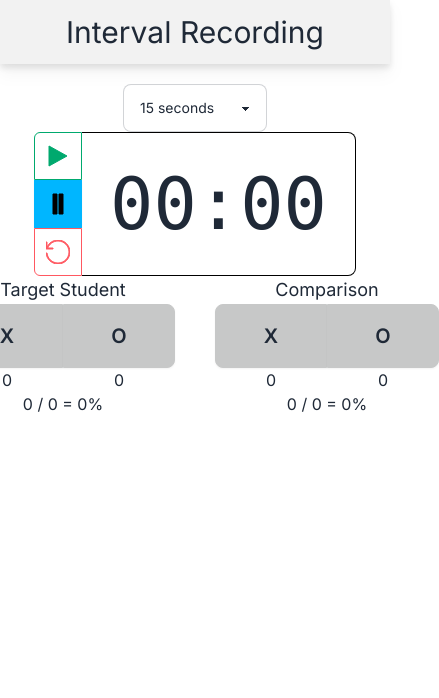
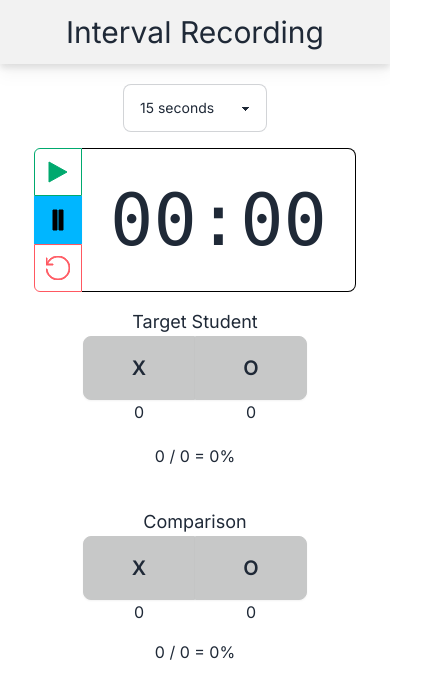
Before and after one commit to Walrussuit101/intervals, a Next.js app: page / in a window 390 px wide. Shown: the top 698 px of the page, 439 px wide, since content can reach past the window. Built offline with nearby package versions, Linux system fonts and the light colour scheme.

Commit message:
responsive changes

```diff
--- a/src/app/page.tsx
+++ b/src/app/page.tsx
@@ -52,7 +52,7 @@ const Home = () => {
                 <div className="navbar-end" />
             </div>
             <div className="flex flex-col justify-center items-center mt-5">
-                <select defaultValue="15" className="select select-bordered w-36" onChange={e => setInterval(parseInt(e.target.value))}>
+                <select defaultValue="15" className="select select-bordered w-36 mb-4" onChange={e => setInterval(parseInt(e.target.value))}>
                     <option value="10">10 seconds</option>
                     <option value="15">15 seconds</option>
                     <option value="25">25 seconds</option>
@@ -78,14 +78,14 @@ const Home = () => {
                         });
                     }}
                 />
-                <div className="flex w-full justify-center items-center gap-10">
+                <div className="flex flex-wrap justify-center items-center gap-10 mt-4 mb-4">
                     <div className="flex flex-col items-center">
                         <p className="text-lg">Target Student</p>
                         <div className="flex w-56">
                             <button className="btn btn-lg w-1/2 btn-active rounded-r-none text-xl" onClick={() => addToTarget({ x: 1, o: 0})}>X</button>
                             <button className="btn btn-lg w-1/2 btn-active rounded-l-none text-xl" onClick={() => addToTarget({ x: 0, o: 1})}>O</button>
                         </div>
-                        <div className="flex w-56">
+                        <div className="flex w-56 mb-5">
                             <span className="w-1/2 text-center">{target.x}</span>
                             <span className="w-1/2 text-center">{target.o}</span>
                         </div>
@@ -98,7 +98,7 @@ const Home = () => {
                             <button className="btn btn-lg w-1/2 btn-active rounded-r-none text-xl" onClick={() => addToComparison({x: 1, o: 0})}>X</button>
                             <button className="btn btn-lg w-1/2 btn-active rounded-l-none text-xl" onClick={() => addToComparison({x: 0, o: 1})}>O</button>
                         </div>
-                        <div className="flex w-56">
+                        <div className="flex w-56 mb-4">
                             <span className="w-1/2 text-center">{comparison.x}</span>
                             <span className="w-1/2 text-center">{comparison.o}</span>
                         </div>
```
